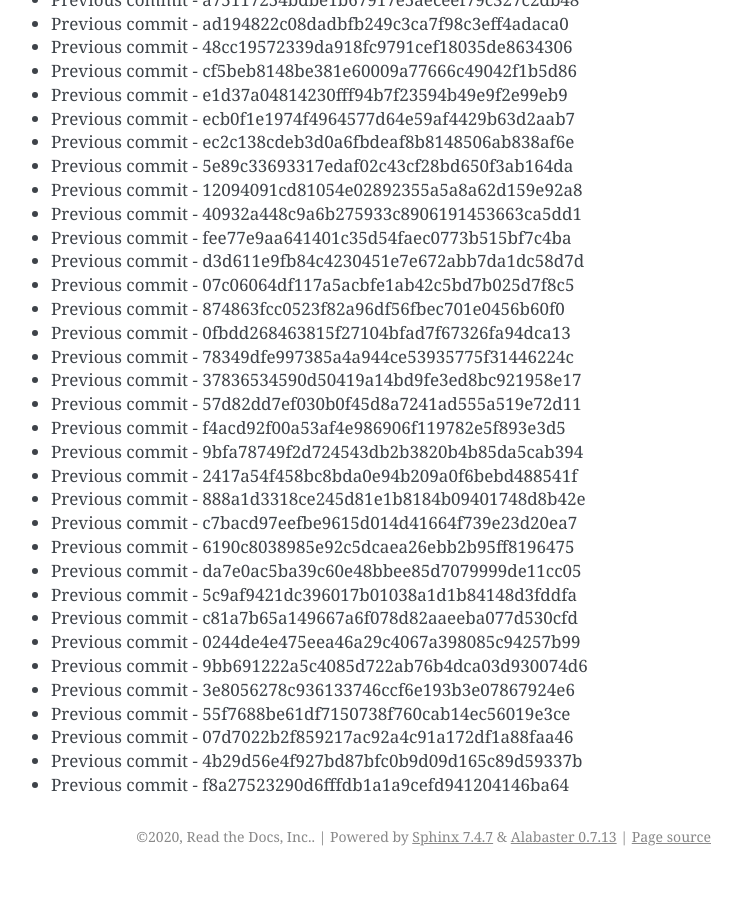
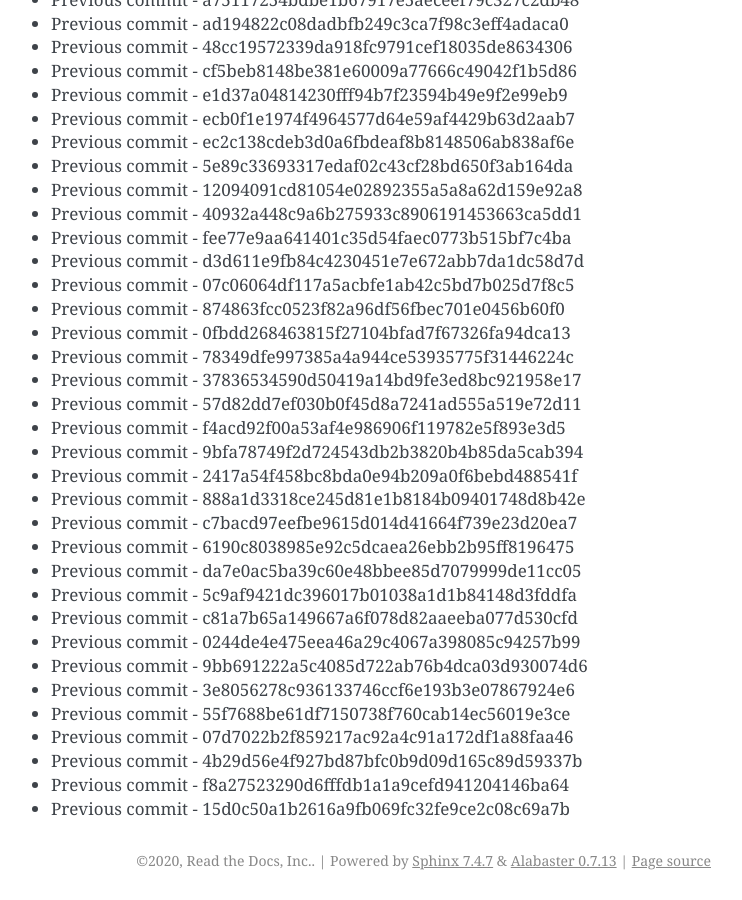
Before and after one commit to readthedocs/rtd-git-stresstest, a Sphinx documentation site: the page built from docs/updates.rst, in a window 1280 px wide and 900 px high, scrolled down 41991 px. Shown: the whole window, without its empty margins (399-1141 px from the left). Built offline with Sphinx 7.4.7, drawn with Linux system fonts in a browser that asks for light colours; before the commit the page ends 42867 px from its top, so only the background shows below that.

Commit message:
Generating commit from previous: 15d0c50a1b2616a9fb069fc32fe9ce2c08c69a7b

```diff
--- a/docs/updates.rst
+++ b/docs/updates.rst
@@ -1796,3 +1796,4 @@ It can be tested for any performance characteristics.
 * Previous commit - 07d7022b2f859217ac92a4c91a172df1a88faa46
 * Previous commit - 4b29d56e4f927bd87bfc0b9d09d165c89d59337b
 * Previous commit - f8a27523290d6fffdb1a1a9cefd941204146ba64
+* Previous commit - 15d0c50a1b2616a9fb069fc32fe9ce2c08c69a7b
```
